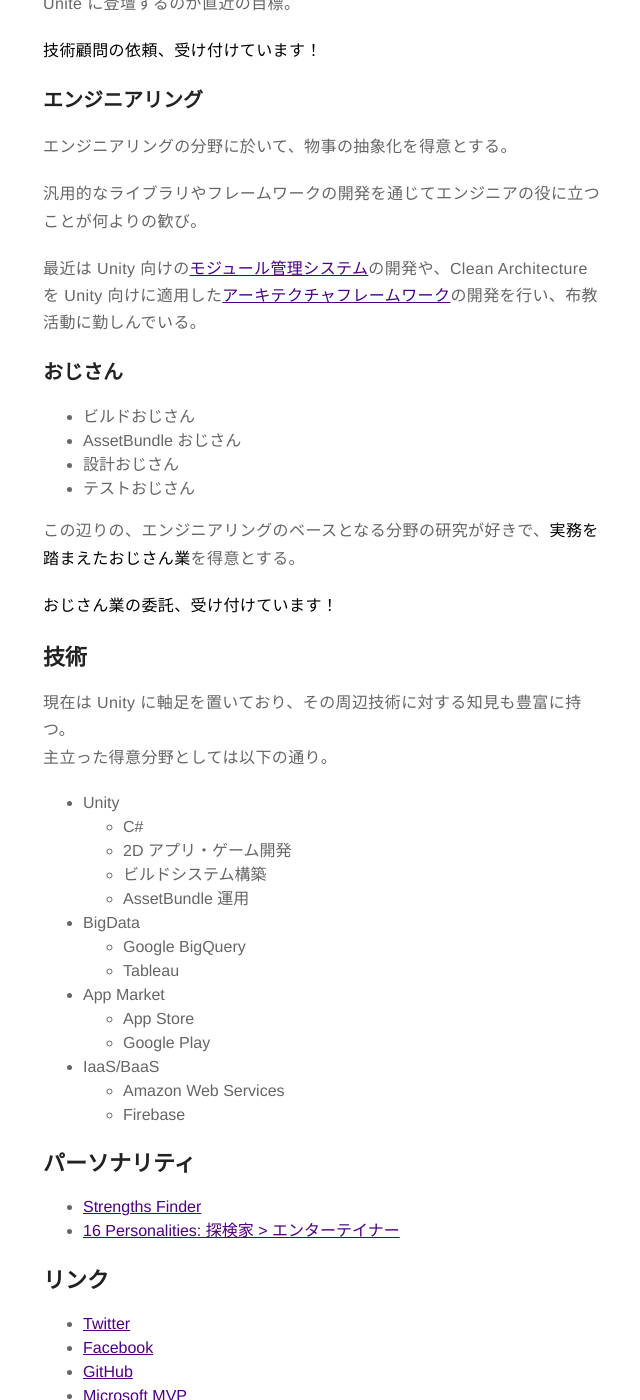
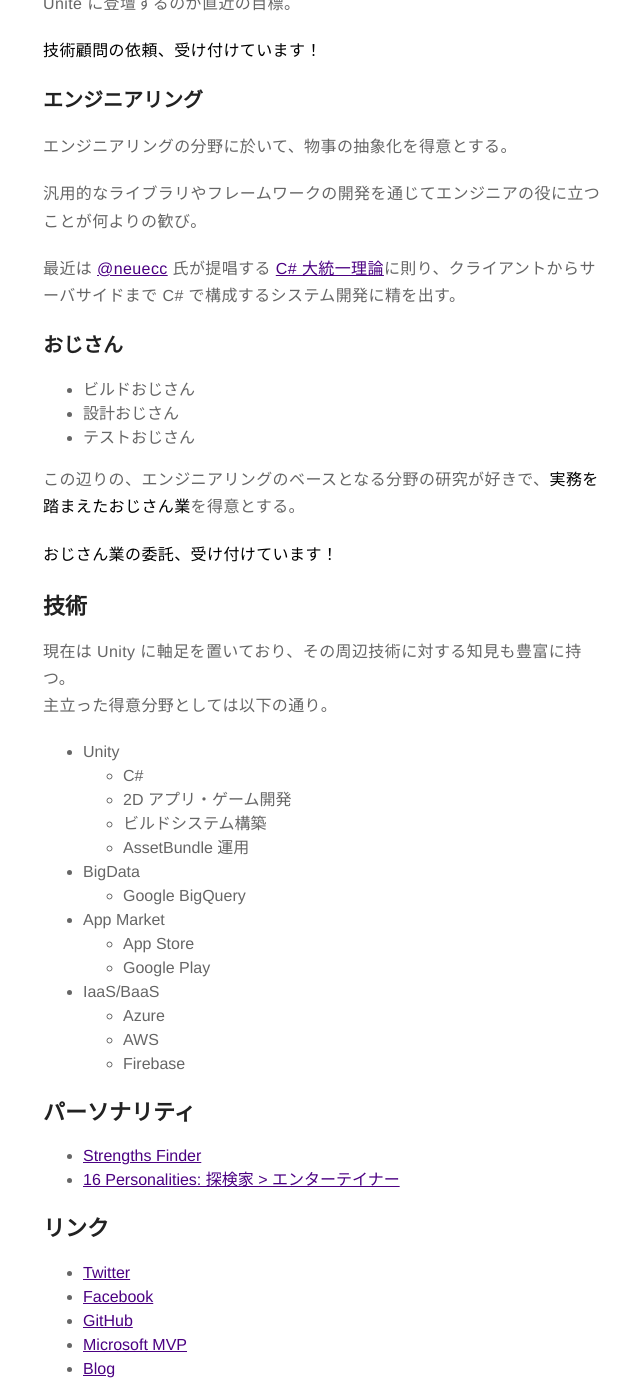
Before and after one commit to monry/monry.github.io, a Jekyll site: the page built from about.md, in a window 1280 px wide and 1400 px high, scrolled down 1992 px. Shown: the whole window, without its empty margins (317-957 px from the left). Built offline with Jekyll 4.4.1, drawn with Linux system fonts in a browser that asks for light colours; some of the changed text lies outside the part shown.

Commit message:
:memo: Update about

```diff
--- a/about.md
+++ b/about.md
@@ -74,12 +74,11 @@
 
 汎用的なライブラリやフレームワークの開発を通じてエンジニアの役に立つことが何よりの歓び。
 
-最近は Unity 向けの[モジュール管理システム](https://github.com/umm/umm)の開発や、Clean Architecture を Unity 向けに適用した[アーキテクチャフレームワーク](https://github.com/umm/cafu_core)の開発を行い、布教活動に勤しんでいる。
+最近は [@neuecc](https://github.com/neuecc) 氏が提唱する [C# 大統一理論](https://neue.cc/2018/08/25_568.html)に則り、クライアントからサーバサイドまで C# で構成するシステム開発に精を出す。
 
 ### おじさん
 
 * ビルドおじさん
-* AssetBundle おじさん
 * 設計おじさん
 * テストおじさん
 
@@ -99,12 +98,12 @@
     * AssetBundle 運用
 * BigData
     * Google BigQuery
-    * Tableau
 * App Market
     * App Store
     * Google Play
 * IaaS/BaaS
-    * Amazon Web Services
+    * Azure
+    * AWS
     * Firebase
 
 ## パーソナリティ
@@ -117,13 +116,17 @@
 * [Twitter](https://twitter.com/monry)
 * [Facebook](https://www.facebook.com/monry84)
 * [GitHub](https://github.com/monry)
-* [Microsoft MVP](https://mvp.microsoft.com/ja-jp/PublicProfile/5003290)
-* [Blog: 個人](https://monry.hatenablog.com/)
-* [Blog: マンガでわかる Unity](https://unity-manga.hatenablog.com/)
+* [Microsoft MVP](https://mvp.microsoft.com/en-US/mvp/profile/903361c8-bfd9-e811-8172-3863bb2e0320)
+* [Blog](https://zenn.dev/monry)
 
 ## 書籍
 
-* [Unity デザイナーズバイブル](https://www.borndigital.co.jp/book/18319.html)
+* [Unity デザイナーズ・バイブル](https://www.borndigital.co.jp/book/18319.html)
+    * Part1 入門編
+* [Unity ゲームプログラミング・バイブル 2nd Generation](https://www.borndigital.co.jp/book/22432.html)
+    * 35 Addressable Assets Systemによるアセット管理
+    * 36 ビルド管理・パッケージ管理
+* [Unity デザイナーズ・バイブル Reboot](https://www.borndigital.co.jp/book/29947.html)
     * Part1 入門編
 
 ## 寄稿
```
Also changed, not shown: other parts of about.md (+1 -1 lines).
